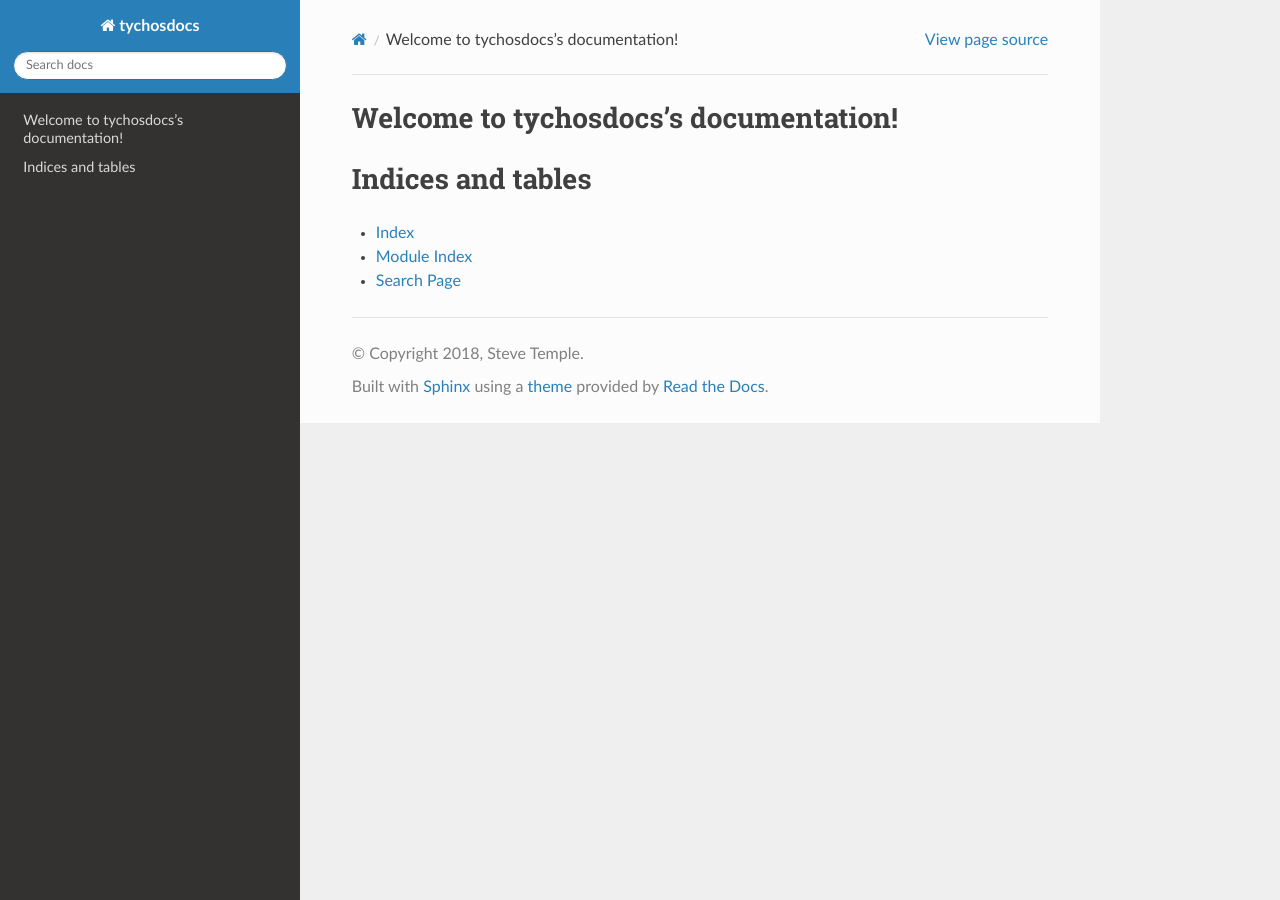
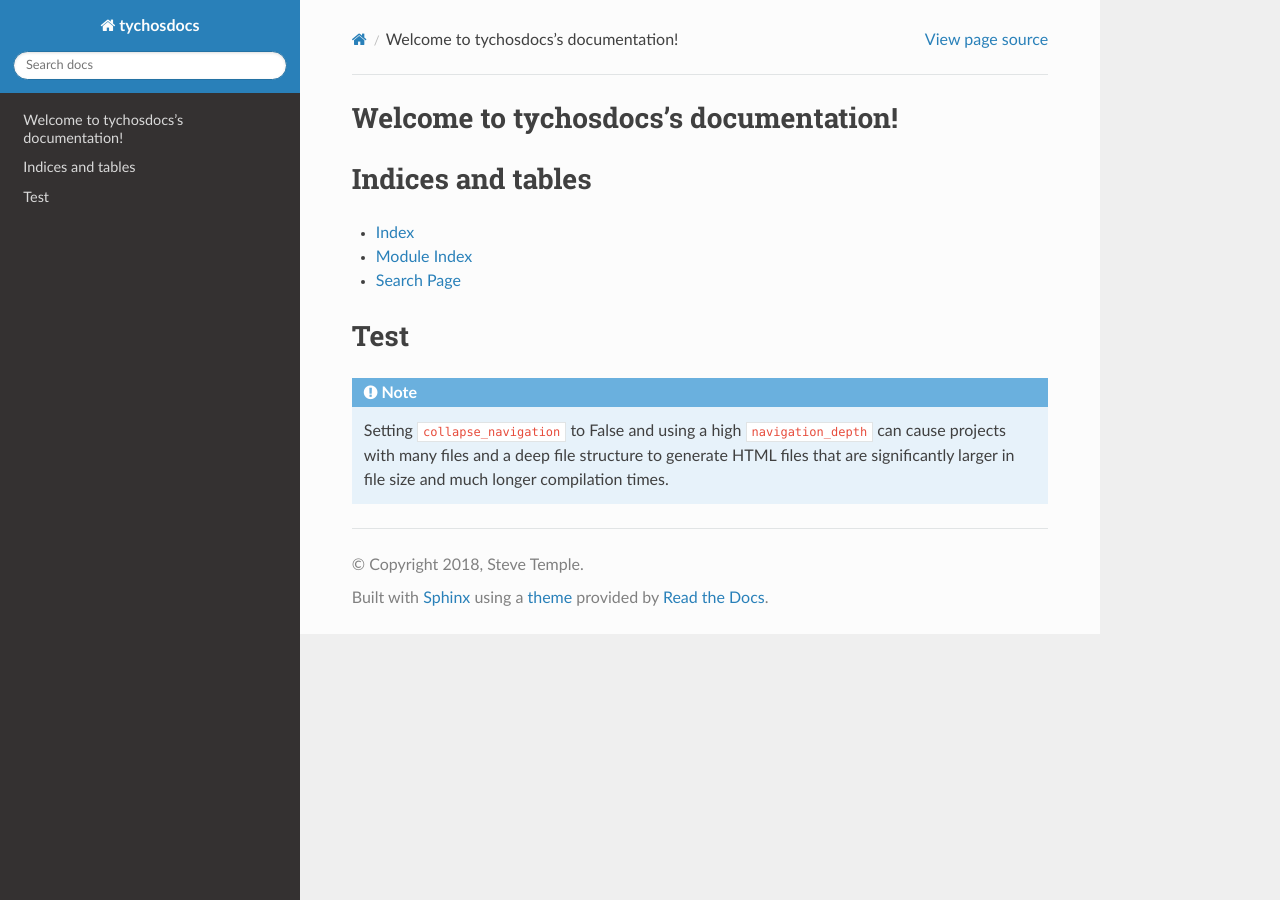
Before and after one commit to stemple/readthedocs_example, a Sphinx documentation site: the page built from docs/source/index.rst, in a window 1280 px wide. Built offline with Sphinx 7.4.7 and the Read the Docs theme 2.0.0, drawn with Linux system fonts in a browser that asks for light colours.

Commit message:
Testing...

```diff
--- a/docs/source/index.rst
+++ b/docs/source/index.rst
@@ -18,3 +18,13 @@ Indices and tables
 * :ref:`genindex`
 * :ref:`modindex`
 * :ref:`search`
+
+
+Test
+====
+
+.. note::
+
+   Setting ``collapse_navigation`` to False and using a high ``navigation_depth``
+   can cause projects with many files and a deep file structure to generate HTML files
+   that are significantly larger in file size and much longer compilation times.
```
